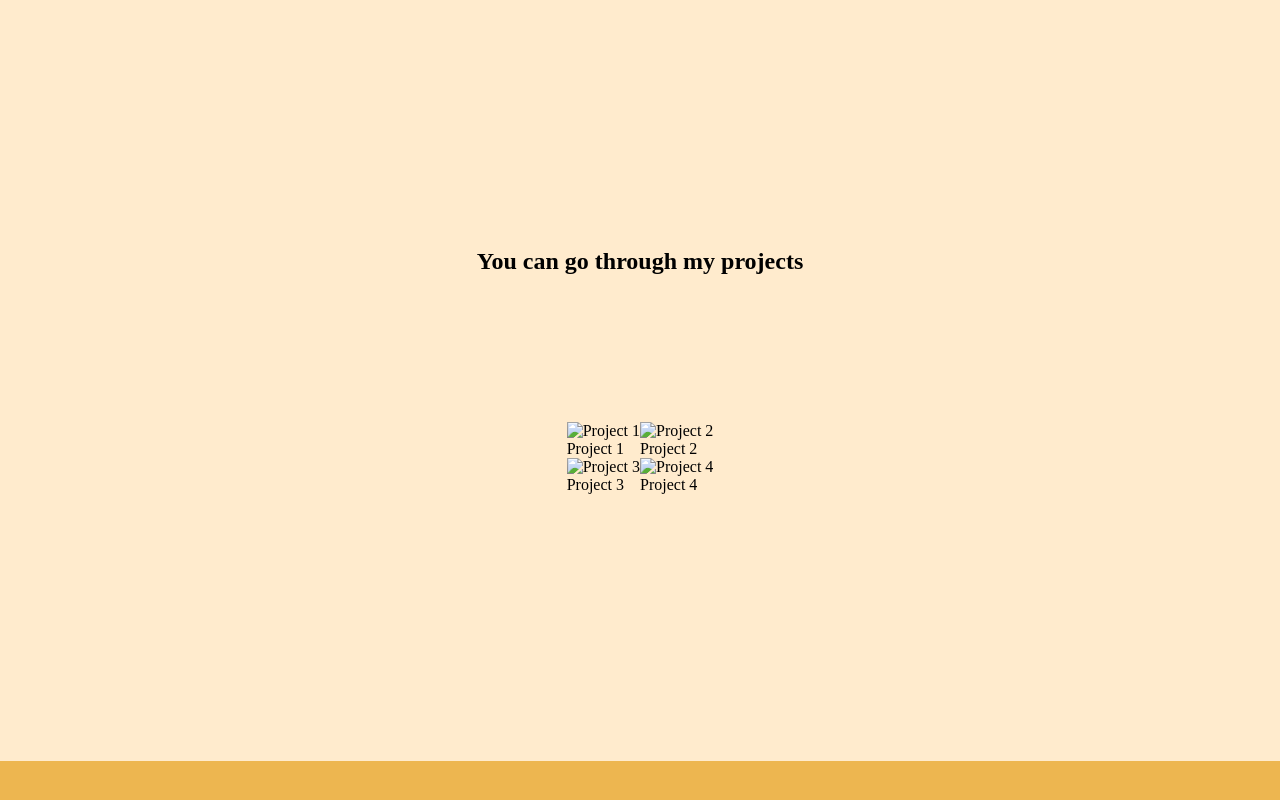
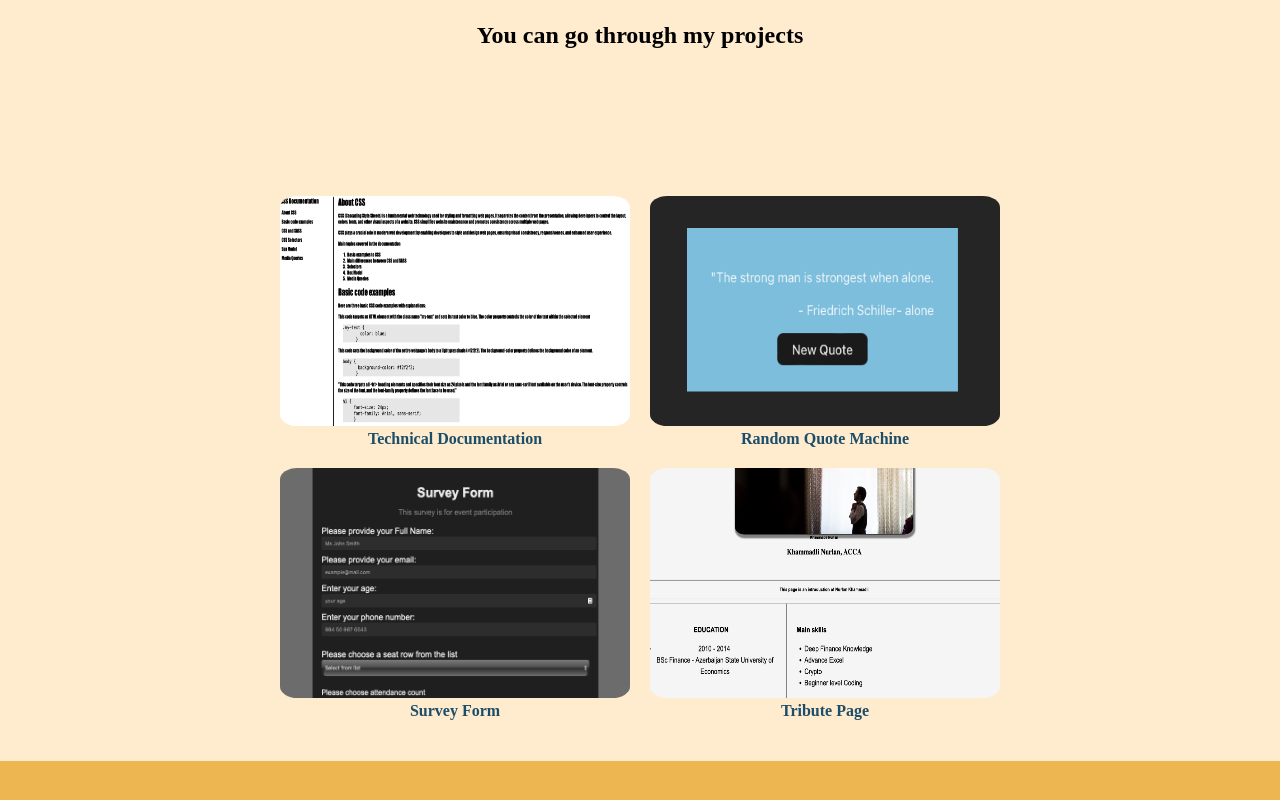
Before and after one commit to TheCoderAccountant/personal-portfolio-webpage, a plain HTML site: page index.html in a window 1280 px wide. Shown: the part 839-1639 px from the top of the page. Drawn offline with Linux system fonts and the light colour scheme.

Commit message:
Projects images added

```diff
--- a/index.html
+++ b/index.html
@@ -24,20 +24,20 @@
                 <h1>You can go through my projects</h1>
                 <div class="grid-container">
                     <div class="grid-child">
-                        <img class="project-img" src="project1.jpg" alt="Project 1">
-                        <div class="project-title">Project 1</div>
+                        <img class="project-img" src="assets/technical-docs.png" alt="Technical Documentation">
+                        <div class="project-title">Technical Documentation</div>
                     </div>
                     <div class="grid-child">
-                        <img class="project-img" src="project2.jpg" alt="Project 2">
-                        <div class="project-title">Project 2</div>
+                        <img class="project-img" src="assets/random-quote.png" alt="Random Quote Machine">
+                        <div class="project-title">Random Quote Machine</div>
                     </div>
                     <div class="grid-child">
-                        <img class="project-img" src="project3.jpg" alt="Project 3">
-                        <div class="project-title">Project 3</div>
+                        <img class="project-img" src="assets/survey-form.png" alt="Survey Form">
+                        <div class="project-title">Survey Form</div>
                     </div>
                     <div class="grid-child">
-                        <img class="project-img" src="project4.jpg" alt="Project 4">
-                        <div class="project-title">Project 4</div>
+                        <img class="project-img" src="assets/my-tribute.png" alt="Tribute Page" >
+                        <div class="project-title">Tribute Page</div>
                     </div>
         </section>
         <section id="contact-section" class="section"></section>
--- a/styles.css
+++ b/styles.css
@@ -93,6 +93,21 @@ html, body {
         grid-template-columns: repeat(2,1fr);
         justify-content: center;
         align-items: center;
+        gap: 20px;
+    }
+
+img {
+        max-width: 350px;
+        width:350px;
+        height: 230px;
+        border-radius: 5%;
+    }
+
+    .project-title {
+        font-family: serif;
+        font-weight: 600;
+        color:rgb(28, 78, 105) ;
+        text-align: center;
     }
 
     #contact-section {
```
Also changed, not shown: assets/my-tribute.png (added), assets/random-quote.png (added), assets/survey-form.png (added), assets/technical-docs.png (added), 1 other file.
